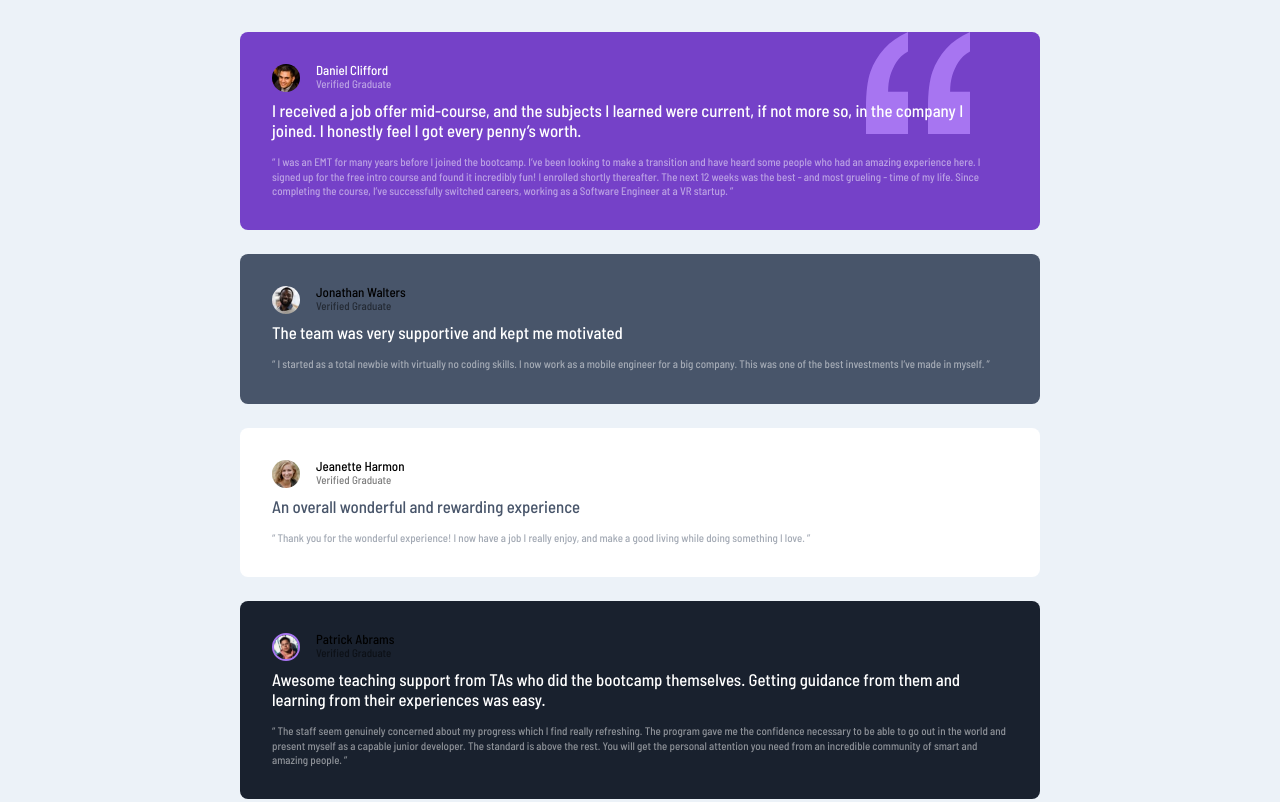
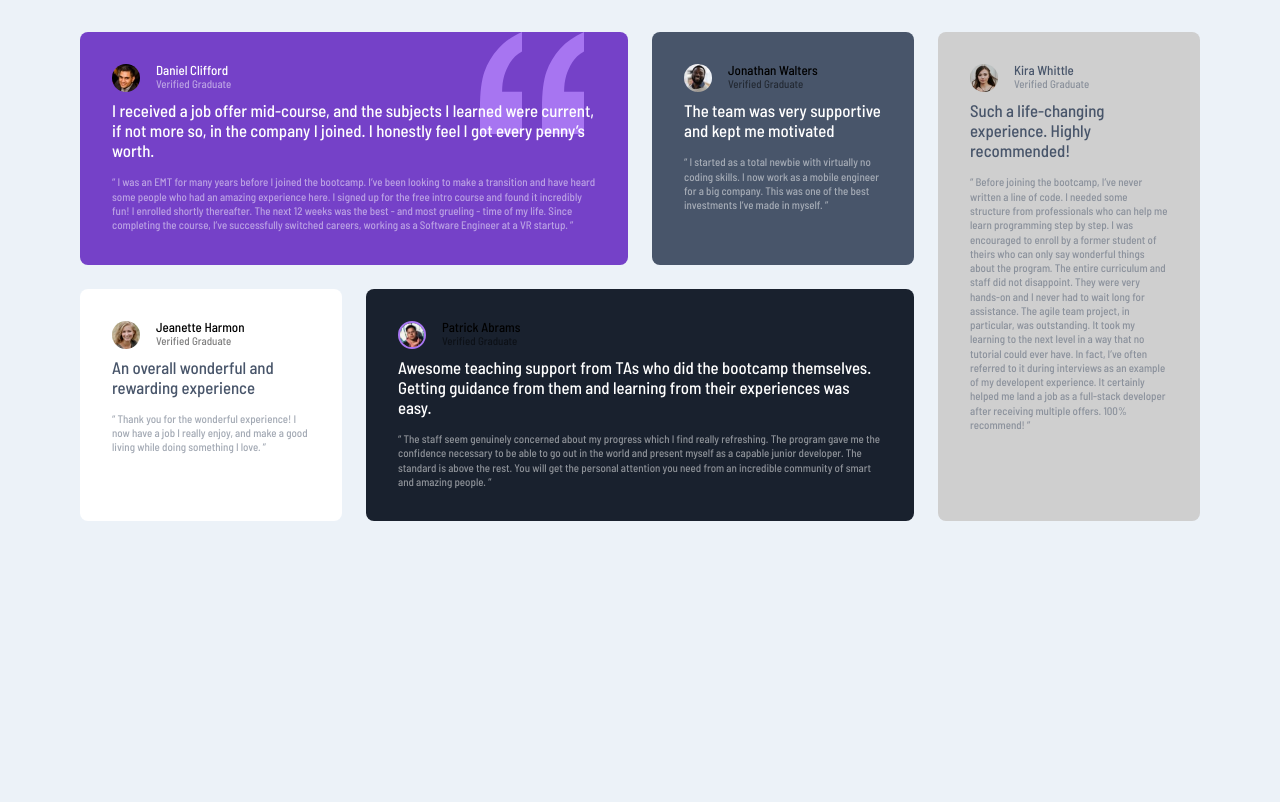
Before and after one commit to MzAllison/cards-layout, a plain HTML site: page index.html in a window 1280 px wide. Shown: the top 802 px of the page. Drawn offline with Linux system fonts and the light colour scheme.

Commit message:
desktop view

```diff
--- a/index.html
+++ b/index.html
@@ -9,7 +9,7 @@
 </head>
 <body>
     <main class="testimonial-grid">
-        <article class="testimonial quote flow-1 text-neutral-100">
+        <article class="testimonial grid-span-2 quote flow-1 text-neutral-100">
           <div class="flex">
             <div>
               <img  src="./images/image-daniel.jpg" alt="daniel clifford">
@@ -66,7 +66,7 @@
             while doing something I love. ”
           </p>
         </article>
-        <article class="testimonial flow-4 ">
+        <article class="testimonial grid-span-2 flow-4 ">
           <div class="flex">
             <div>
               <img class="border-primary-400" src="./images/image-patrick.jpg" alt="Patrick Abrams">
@@ -114,12 +114,3 @@
       </main>
 </body>
 </html>
-
-<!-- <div class="top-container">
-    <div class="image1">
-       <img src="image/Allison1.png" alt="">
-    </div>
-    <div class="data">
-        <h1>Daniel Clifford</h1>
-        <p>Verified Graduate</p>
-    </div> -->
--- a/style.css
+++ b/style.css
@@ -36,6 +36,8 @@ body{
     background-color: var(--clr-Lightgrayish-blue);
     min-height: 100vh;
 }
+
+
 
 .testimonial-grid {
     display: grid;
@@ -106,6 +108,8 @@ body{
 
 
 
+
+
        .testimonial.flow-1{
         background-color: var(--clr-moderate-violet);
       }
@@ -139,7 +143,39 @@ body{
 
 
 
+    @media(min-width: 480px){
 
+        .testimonial:nth-child(1) {
+            grid-area: one;
+          }
+          .testimonial:nth-child(2) {
+            grid-area: two;
+          }
+          .testimonial:nth-child(3) {
+            grid-area: three;
+
+          }
+          .testimonial:nth-child(4) {
+            grid-area: four;
+            /* grid-column: span 2; */
+
+          }
+          .testimonial:nth-child(5) {
+            grid-area: five;
+          }
+
+          .testimonial-grid {
+                display: grid;
+                gap: 1.5rem;
+                grid-template-areas:
+                "one one two five"
+                "three four four five";
+                padding-block: 2rem;
+                width: min(95%, 70rem);
+                margin-inline: auto;
+          }
+
+    }
 
 
 
```
